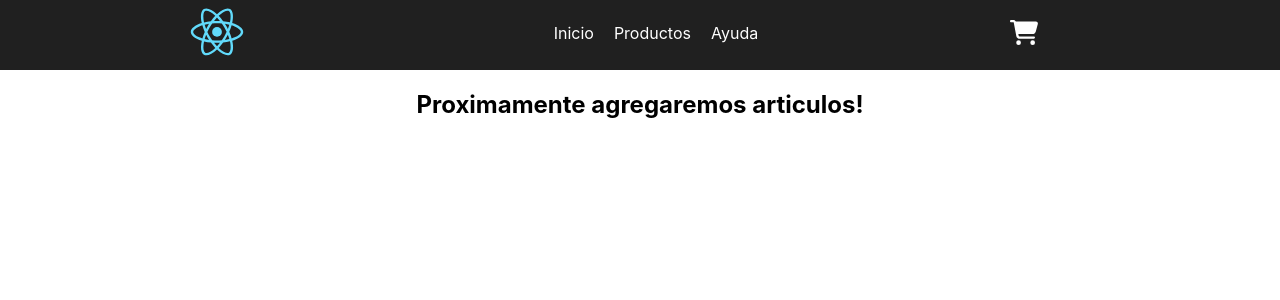
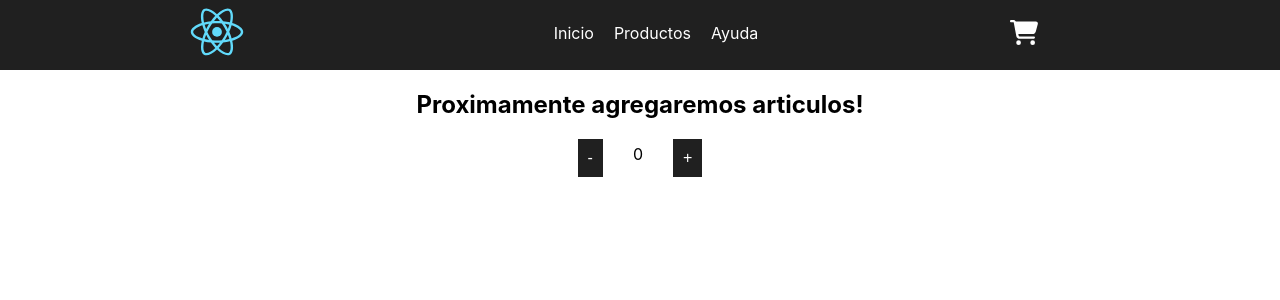
Before and after one commit to lau-pereyra/react-tarea1, a React (Create React App) app: page / in a window 1280 px wide. Shown: the top 300 px of the page. Built offline with nearby package versions, Linux system fonts and the light colour scheme.

Commit message:
contador agregado

```diff
--- a/src/App.css
+++ b/src/App.css
@@ -23,3 +23,23 @@ a{
   margin-top: 20px;
   color: #ffffff;
 }
+.deshabilitado
+{
+    cursor: not-allowed;
+    pointer-events:none;
+}
+#button{
+  font-size: 1rem;
+  border: none;
+  color: #ffffff;
+  background-color: #202020;
+  padding: 10px;
+}
+.button-container{
+  display: flex;
+  justify-content: center;
+}
+.contador-container{
+  padding: 5px 30px;
+  font-size: 1rem;
+}
--- a/src/App.js
+++ b/src/App.js
@@ -1,11 +1,17 @@
 import './App.css';
 import NavBar from './components/NavBar';
 import ItemListContainer from './components/ItemListContainer';
+import ItemCount from './components/ItemCount';
 function App() {
   return (
     <div className="App">
       <NavBar></NavBar>
-      <ItemListContainer></ItemListContainer>
+      <ItemListContainer>
+      </ItemListContainer>
+
+      <ItemCount>
+      </ItemCount>
+
     </div>
   );
 }
--- /dev/null
+++ b/src/components/ItemCount.js
@@ -0,0 +1,23 @@
+import { useState } from "react"
+
+const ItemCount = () => {
+
+    const [contador, setContador] = useState(0);
+    const suma = () => {
+        setContador(contador + 1)
+    }
+    const resta = () => {
+        setContador(contador - 1)
+    }
+    return (
+
+        <div className="button-container">
+            <button id="button" className={contador === 0 ? 'deshabilitado' : ''} onClick={resta}>-</button>
+            <div className="contador-container">{contador}</div>
+            <button id="button" className={contador === 20 ? 'deshabilitado' : ''} onClick={suma}>+</button>
+        </div >
+    )
+
+}
+
+export default ItemCount;
```
